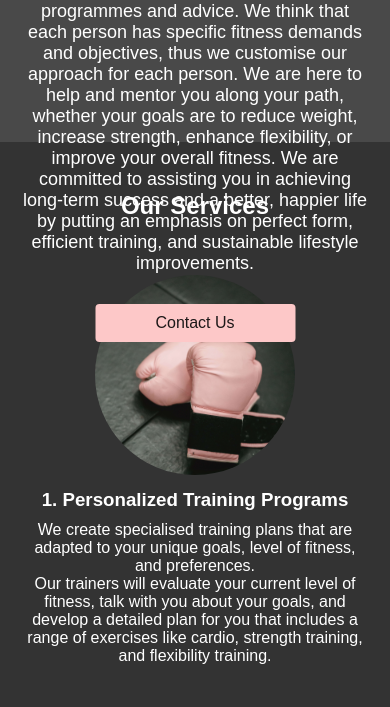
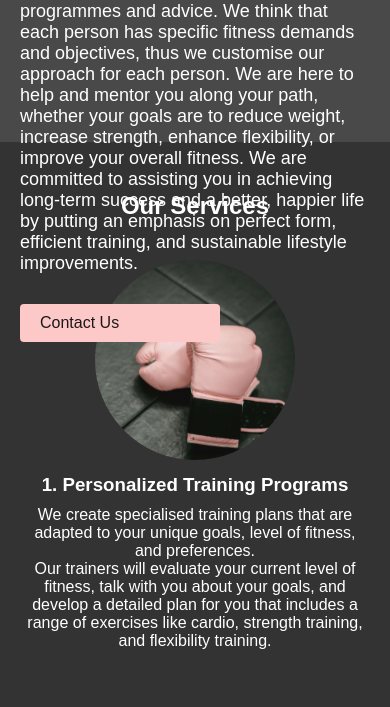
Before and after one commit to shantanweer/PersonalFitnessTrainer, a plain HTML site: page index.html in a window 390 px wide. Shown: the part 112-819 px from the top of the page. Drawn offline with Linux system fonts and the light colour scheme.

Commit message:
Making the responive in mobile view

```diff
--- a/style.css
+++ b/style.css
@@ -234,7 +234,7 @@ body, h1, h2, h3, p, ul, li, form {
     outline: none;
   }
 
-  @media (max-width: 768px) {
+  /* @media (max-width: 768px) {
     .main {
       padding: 10px;
     }
@@ -253,7 +253,35 @@ body, h1, h2, h3, p, ul, li, form {
     button {
       width: 100%;
     }
+  } */
+  @media (max-width: 768px) {
+    .main {
+      padding: 10px;
+    }
+
+    .hero {
+      height: auto; /* Change height to auto */
+      padding-right: 0; /* Remove the right padding */
+    }
+
+    .hero .content {
+      position: static; /* Remove absolute positioning */
+      transform: none; /* Remove the translation */
+      text-align: left; /* Adjust the text alignment */
+      padding: 0 20px; /* Add padding to the content */
+    }
+
+    .services .service {
+      flex-basis: 100%; /* Change flex-basis to 100% */
+    }
+
+    input,
+    textarea,
+    button {
+      width: 100%;
+    }
   }
+
 
   @media (max-width: 480px) {
     nav ul li {
```
